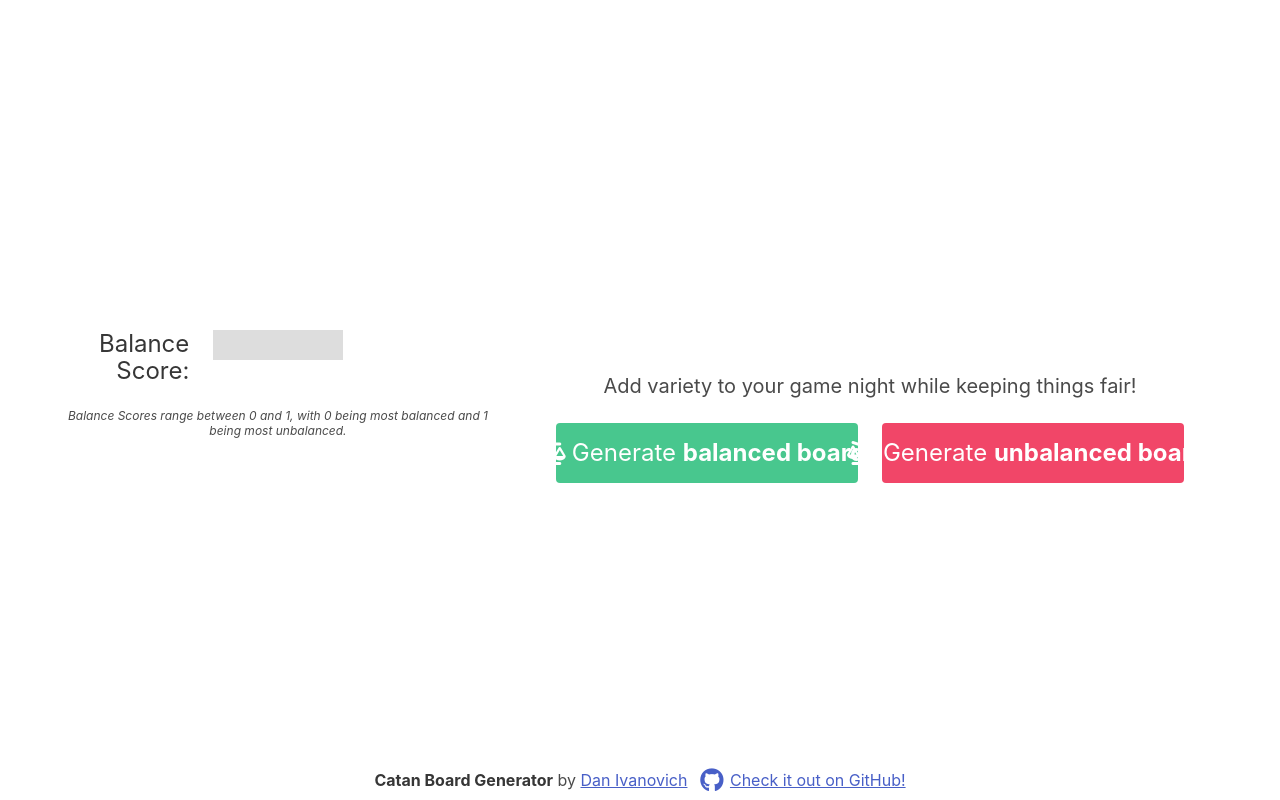
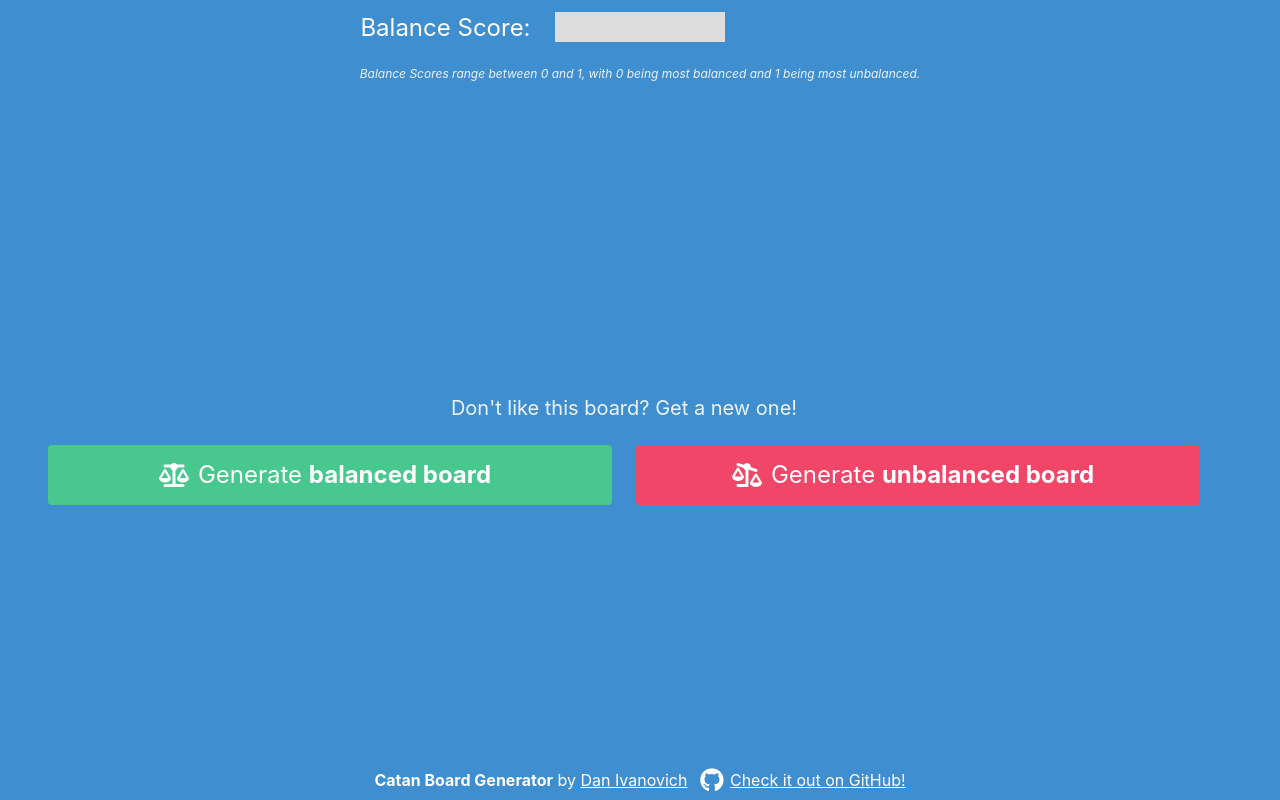
Before and after one commit to Ivanov1ch/Catan, a Flask app: page /view-board/ in a window 1280 px wide. Run offline with Flask 2, Linux system fonts and the light colour scheme; some libraries are stand-ins or nearby versions.

Commit message:
Finish implementing hero layout in view board

```diff
--- a/templates/view_board.html
+++ b/templates/view_board.html
@@ -21,8 +21,7 @@
 </head>
 
 <body>
-    <section class="hero is-fullheight">
-        <div class="hero-body">
+    <section class="hero is-info is-fullheight">
         <section class="container">
             <div id="catan-board-container">
                 <!-- The container div in which the Catan board SVG will be loaded -->
@@ -48,9 +47,9 @@
             </div>
         </section>
         <section class="container mx-6 mt-6">
-                <div class="has-text-centered mt-6">
+            <div class="has-text-centered">
                 <p class="subtitle is-size-5">
-                        Add variety to your game night while keeping things fair!
+                    Don't like this board? Get a new one!
                 </p>
                 <div class="columns is-desktop buttons are-large is-desktop" id="home-button-container">
                     <div class="column has-text-right-desktop is-full is-half-desktop">
@@ -74,7 +73,6 @@
                 </div>
             </div>
         </section>
-        </div>
         <section class="hero-foot">
             <div class="container has-text-centered pb-2">
                 <p>
```
Lines whose indentation alone changed are shown as unchanged.
